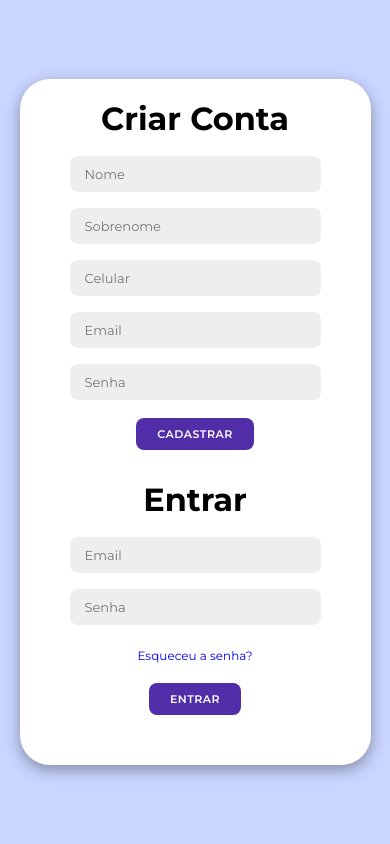
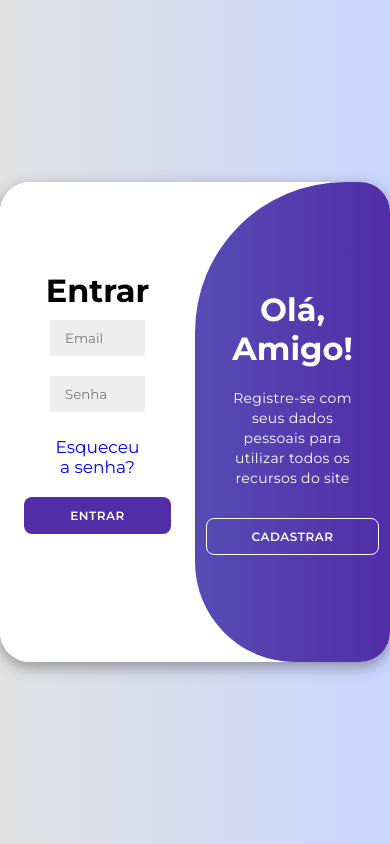
Before and after one commit to marcosordnael/NovoSite, a website with bundled scripts: page public/index.html in a window 390 px wide. Built offline with nearby package versions, Linux system fonts and the light colour scheme; files whose address does not match are found by name.

Commit message:
Update home

```diff
--- a/public/index.html
+++ b/public/index.html
@@ -16,13 +16,11 @@
                 <input type="text" placeholder="Celular" id="mobile">
                 <input type="email" placeholder="Email" id="email">
                 <input type="password" placeholder="Senha" id="password">
-
                 <button type="button" onclick="signUp();">Cadastrar</button>
-                <div >
+                <div>
                     <p id="msg-sucesso" style="color: green;"></p>
                     <p id="msg-erro"></p>
                 </div>
-
             </form>
         </div>
         <div class="form-container sign-in">
@@ -30,12 +28,11 @@
                 <h1>Entrar</h1>
                 <input type="email" placeholder="Email" id="email2">
                 <input type="password" placeholder="Senha" id="password2">
-                <a href="reset-senha.html" class="fp" >Esqueceu a senha?</a>
+                <a href="reset-senha.html" class="fp">Esqueceu a senha?</a>
                 <button type="button" onclick="signIn();">Entrar</button>
                 <p id="login-sucesso" style="color: blue;"></p>
                 <div id="loading" class="loading">
                     <div class="spinner"></div>
-
                 </div>
             </form>
         </div>
@@ -54,9 +51,43 @@
             </div>
         </div>
     </div>
+    <div class="containerMobile" id="containerMobile">
+        <div class="form-container sign-up" id="signUpContainer">
+            <form id="signUpForm">
+                <h1>Criar Conta</h1>
+                <input type="text" placeholder="Nome" id="fname">
+                <input type="text" placeholder="Sobrenome" id="lname">
+                <input type="text" placeholder="Celular" id="mobile">
+                <input type="email" placeholder="Email" id="email">
+                <input type="password" placeholder="Senha" id="password">
+                <button type="button" onclick="signUp();">Cadastrar</button>
+                <div>
+                    <p id="msg-sucesso" style="color: green;"></p>
+                    <p id="msg-erro"></p>
+                </div>
+                <button type="button" class="toggle-button" onclick="window.location.href ='index.html' ">Voltar</button>
+            </form>
+        </div>
+        <div class="form-container sign-in" id="signInContainer">
+            <form id="signInForm">
+                <h1>Entrar</h1>
+                <input type="email" placeholder="Email" id="email2">
+                <input type="password" placeholder="Senha" id="password2">
+                <a href="reset-senha.html" class="fp">Esqueceu a senha?</a>
+                <button type="button" onclick="signIn();">Entrar</button>
+                <p id="login-sucesso" style="color: blue;"></p>
+                <div id="loading" class="loading">
+                    <div class="spinner"></div>
+                </div>
+                <button type="button" class="toggle-button" onclick="toggleForms()">Registrar</button>
+            </form>
+        </div>
+    </div>
+
+
+
     <script src="https://www.gstatic.com/firebasejs/8.6.8/firebase-app.js"></script>
     <script src="https://www.gstatic.com/firebasejs/8.6.8/firebase-auth.js"></script>
     <script type="module" src="script.js"></script>
-
 </body>
 </html>
--- a/public/style-home.css
+++ b/public/style-home.css
@@ -1,26 +1,39 @@
+@import url("https://fonts.googleapis.com/css2?family=Montserrat:ital,wght@0,100..900;1,100..900&family=Poppins:ital,wght@0,100;0,200;0,300;0,400;0,500;0,600;0,700;0,800;0,900&display=swap");
+
+* {
+    margin: 0;
+    padding: 0;
+    box-sizing: border-box;
+    font-family: "Montserrat", sans-serif;
+}
+
 body {
-    font-family: Arial, sans-serif;
     background-color: #f0f0f0;
     text-align: center;
     padding: 20px;
 }
 
 h1 {
+    padding: 50px;
     color: #333;
 }
 
 p {
-    color: #666;
+    color: #17ce4e;
 }
 
 button {
-    padding: 10px 20px;
-    background-color: #007bff;
+    background-color: #512da8;
     color: #fff;
-    border: none;
+    font-size: 12px;
+    padding: 10px 45px;
+    border: 1px solid transparent;
+    border-radius: 8px;
+    font-weight: 600;
+    letter-spacing: 0.5px;
+    text-transform: uppercase;
+    margin-top: 10px;
     cursor: pointer;
-    font-size: 16px;
-    margin-top: 20px;
 }
 
 button:hover {
--- a/public/style-index.css
+++ b/public/style-index.css
@@ -1,20 +1,23 @@
-@import url("https://fonts.googleapis.com/css2?family=Montserrat:ital,wght@0,100..900;1,100..900&family=Poppins:ital,wght@0,100;0,200;0,300;0,400;0,500;0,600;0,700;0,800;0,900;1,100;1,200;1,300;1,400;1,500;1,600;1,700;1,800;1,900&display=swap");
+@import url("https://fonts.googleapis.com/css2?family=Montserrat:ital,wght@0,100..900;1,100..900&family=Poppins:ital,wght@0,100;0,200;0,300;0,400;0,500;0,600;0,700;0,800;0,900&display=swap");
+
 * {
     margin: 0;
     padding: 0;
     box-sizing: border-box;
     font-family: "Montserrat", sans-serif;
 }
+
 body {
     background-color: #c9d6ff;
-    background: linear-gradient(to right #e2e2e2, #c9d6ff);
+    background: linear-gradient(to right, #e2e2e2, #c9d6ff);
     display: flex;
     align-items: center;
     justify-content: center;
     flex-direction: column;
     height: 100vh;
 }
-.container {
+
+.container, .containerMobile {
     background-color: #fff;
     border-radius: 30px;
     box-shadow: 0 5px 15px rgba(0, 0, 0, 0.35);
@@ -24,21 +27,29 @@ body {
     max-width: 100%;
     min-height: 480px;
 }
-.container p {
+
+.containerMobile {
+    display: none;
+}
+
+.container p, .containerMobile p {
     font-size: 14px;
     line-height: 20px;
     letter-spacing: 0.3px;
     margin: 20px 0;
 }
-.container samp {
+
+.container samp, .containerMobile samp {
     font-size: 12px;
 }
-.container a {
+
+.container a, .containerMobile a {
     font-size: 17px;
     text-decoration: none;
     margin: 15px 0 10px;
 }
-.container button {
+
+.container button, .containerMobile button {
     background-color: #512da8;
     color: #fff;
     font-size: 12px;
@@ -51,31 +62,61 @@ body {
     margin-top: 10px;
     cursor: pointer;
 }
-.container button.hidden {
+
+.container button.hidden, .containerMobile button.hidden {
     background-color: transparent;
     border-color: #fff;
 }
-.container form {
+
+.container form, .containerMobile form {
     background-color: #fff;
     display: flex;
     align-items: center;
     justify-content: center;
     flex-direction: column;
-    padding: 0 40px;
+    padding: 0 50px;
     height: 100%;
-}
-.container h1 {
-    padding: 20px;
-}
-#msg-sucesso {
-    color: green;
-    font-weight: 600;
-}
-#msg-erro {
-    color: red;
-    font-weight: 600;
+    text-align: center;
 }
 
+.container input, .containerMobile input {
+    background-color: #eee;
+    border: none;
+    padding: 10px 15px;
+    margin: 10px 0;
+    width: 100%;
+}
+
+.form-container {
+    position: absolute;
+    top: 0;
+    height: 100%;
+    transition: all 0.6s ease-in-out;
+}
+
+.sign-in {
+    left: 0;
+    width: 50%;
+    z-index: 2;
+}
+
+.container.active .sign-in {
+    transform: translateX(100%);
+}
+
+.sign-up {
+    left: 0;
+    width: 50%;
+    opacity: 0;
+    z-index: 1;
+}
+
+.container.active .sign-up {
+    transform: translateX(100%);
+    opacity: 1;
+    z-index: 5;
+    animation: move 0.6s;
+}
 .loading {
     display: none;
     align-items: center;
@@ -97,45 +138,6 @@ body {
     100% { transform: rotate(360deg); }
 }
 
-.container input {
-    background-color: #eee;
-    border: none;
-    margin: 8px 0;
-    padding: 10px 15px;
-    font-size: 13px;
-    border-radius: 8px;
-    width: 100%;
-    outline: none;
-}
-.form-container {
-    position: absolute;
-    top: 0;
-    height: 100%;
-    transition: all 0.6s ease-in-out;
-}
-.form-container .fp {
-    font-size: 12px;
-}
-.sign-in {
-    left: 0;
-    width: 50%;
-    z-index: 2;
-}
-.container.active .sign-in {
-    transform: translateX(100%);
-}
-.sign-up {
-    left: 0;
-    width: 50%;
-    opacity: 0;
-    z-index: 1;
-}
-.container.active .sign-up {
-    transform: translateX(100%);
-    opacity: 1;
-    z-index: 5;
-    animation: move 0.6s;
-}
 @keyframes move {
     0%,
     49.99% {
@@ -148,6 +150,7 @@ body {
         z-index: 5;
     }
 }
+
 .toggle-container {
     position: absolute;
     top: 0;
@@ -159,14 +162,16 @@ body {
     z-index: 1000;
     border-radius: 150px 0 0 100px;
 }
+
 .container.active .toggle-container {
     transform: translateX(-100%);
     border-radius: 0 150px 100px 0;
 }
+
 .toggle {
     background-color: #512da8;
     height: 100%;
-    background: linear-gradient(to right #5c6bc0, #512da8);
+    background: linear-gradient(to right, #5c6bc0, #512da8);
     color: #fff;
     position: relative;
     left: -100%;
@@ -175,9 +180,11 @@ body {
     transform: translateX(0);
     transition: all 0.6s ease-in-out;
 }
+
 .container.active .toggle {
     transform: translateX(50%);
 }
+
 .toggle-panel {
     position: absolute;
     width: 50%;
@@ -192,71 +199,34 @@ body {
     transform: translateX(0);
     transition: all 0.6s ease-in-out;
 }
+
 .toggle-left {
     transform: translateX(-200%);
 }
+
 .container.active .toggle-left {
     transform: translateX(0);
 }
+
 .toggle-right {
     right: 0;
     transform: translateX(0);
 }
+
 .container.active .toggle-right {
     transform: translateX(200%);
 }
 
+/* Específico para telas menores */
 @media screen and (max-width: 768px) {
-    .container {
-        width: 90%;
-        padding: 10px;
-    }
-
-    .form-container {
-        position: static;
-        width: 100%;
-        height: auto;
-        transform: none;
-    }
 
 
 
-    .sign-in, .sign-up {
-        width: 100%;
-        position: static;
-        opacity: 1;
-        transform: none;
-        z-index: auto;
-    }
 
-    .toggle-container {
-        display: none;
-    }
 
-    .container.active .sign-in,
-    .container.active .sign-up {
-        transform: none;
-    }
 
-    .container button {
-        padding: 8px 20px;
-        font-size: 11px;
-    }
 
-    .container h1 {
-        padding: 10px;
-    }
 
-    .container p {
-        font-size: 12px;
-        line-height: 18px;
-    }
 
-    .container samp {
-        font-size: 10px;
-    }
 
-    .toggle-panel {
-        padding: 0 10px;
-    }
 }
```
Also changed, not shown: public/reset-senha.html (+1 -0 lines).
